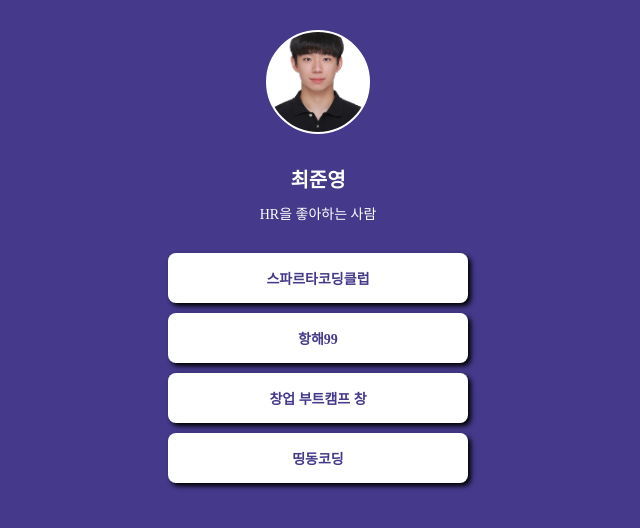
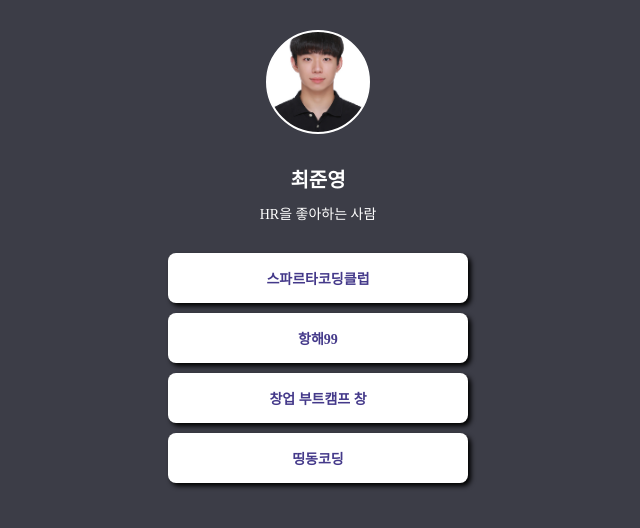
Before and after one commit to junyoungchoi96/mypage, a plain HTML site: page index.html in a window 1280 px wide. Shown: the whole page, without its empty margins (322-962 px from the left). Drawn offline with Linux system fonts and the light colour scheme; a web font is replaced by a local one.

Commit message:
Update index.html

```diff
--- a/index.html
+++ b/index.html
@@ -16,7 +16,7 @@
                 font-family: "Pretendard",serif;
             }
             body {
-                background-color:#44398A;
+                background-color:#3C3D47;
             }
             .profile {
                 width: 100px;
```
